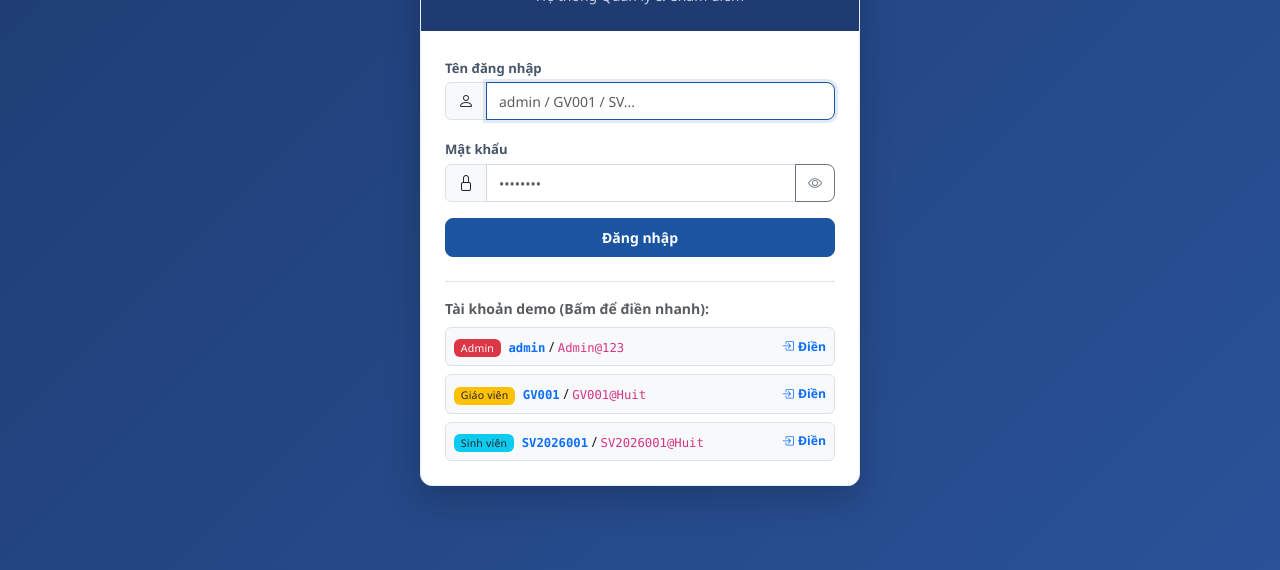
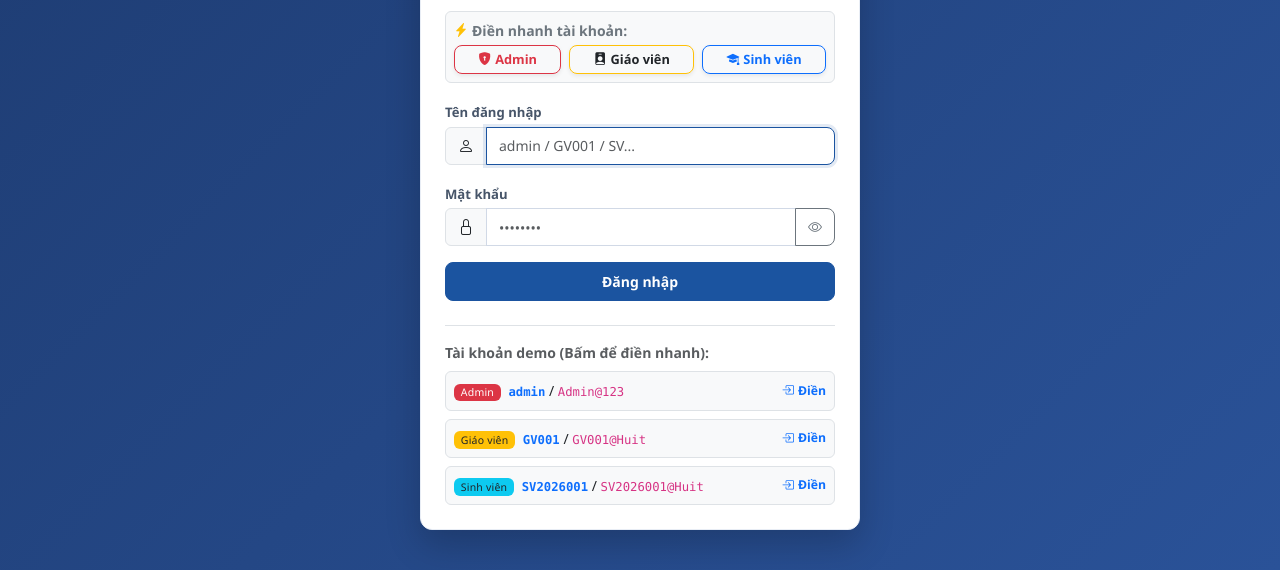
Before and after one commit to nguyendat240304-code/doan_nosql_nhom8, a plain HTML site: page wwwroot/login.html in a window 1280 px wide. Shown: the part 230-800 px from the top of the page. Drawn offline with Linux system fonts and the light colour scheme.

Commit message:
Them hang nut bam dien nhanh tai khoan demo o trang login

```diff
--- a/wwwroot/login.html
+++ b/wwwroot/login.html
@@ -38,6 +38,24 @@
     </div>
     <div class="card-body p-4">
       <div id="loginAlert" class="alert alert-danger d-none py-2 small" role="alert"></div>
+
+      <!-- Hàng nút bấm điền nhanh tài khoản -->
+      <div class="mb-3 p-2 bg-light rounded border">
+        <div class="d-flex justify-content-between align-items-center mb-1">
+          <small class="fw-semibold text-secondary"><i class="bi bi-lightning-charge-fill text-warning me-1"></i>Điền nhanh tài khoản:</small>
+        </div>
+        <div class="d-flex gap-2">
+          <button type="button" class="btn btn-sm btn-outline-danger flex-fill fw-semibold shadow-sm" onclick="fillDemo('admin', 'Admin@123')" title="Tự động điền tài khoản Quản trị viên">
+            <i class="bi bi-shield-lock-fill me-1"></i>Admin
+          </button>
+          <button type="button" class="btn btn-sm btn-outline-warning text-dark flex-fill fw-semibold shadow-sm" onclick="fillDemo('GV001', 'GV001@Huit')" title="Tự động điền tài khoản Giáo viên">
+            <i class="bi bi-person-badge-fill me-1"></i>Giáo viên
+          </button>
+          <button type="button" class="btn btn-sm btn-outline-primary flex-fill fw-semibold shadow-sm" onclick="fillDemo('SV2026001', 'SV2026001@Huit')" title="Tự động điền tài khoản Sinh viên">
+            <i class="bi bi-mortarboard-fill me-1"></i>Sinh viên
+          </button>
+        </div>
+      </div>
 
       <form onsubmit="handleLogin(event)">
         <div class="mb-3">
@@ -94,10 +112,19 @@
 
   <script>
     function fillDemo(username, password) {
-      document.getElementById('loginUsername').value = username;
-      document.getElementById('loginPassword').value = password;
+      const u = document.getElementById('loginUsername');
+      const p = document.getElementById('loginPassword');
+      u.value = username;
+      p.value = password;
       const alertBox = document.getElementById('loginAlert');
       if (alertBox) alertBox.classList.add('d-none');
+
+      u.classList.add('is-valid');
+      p.classList.add('is-valid');
+      setTimeout(() => {
+        u.classList.remove('is-valid');
+        p.classList.remove('is-valid');
+      }, 1000);
     }
     // Nếu đã đăng nhập thì chuyển hướng luôn
     const token = localStorage.getItem('token');
```
